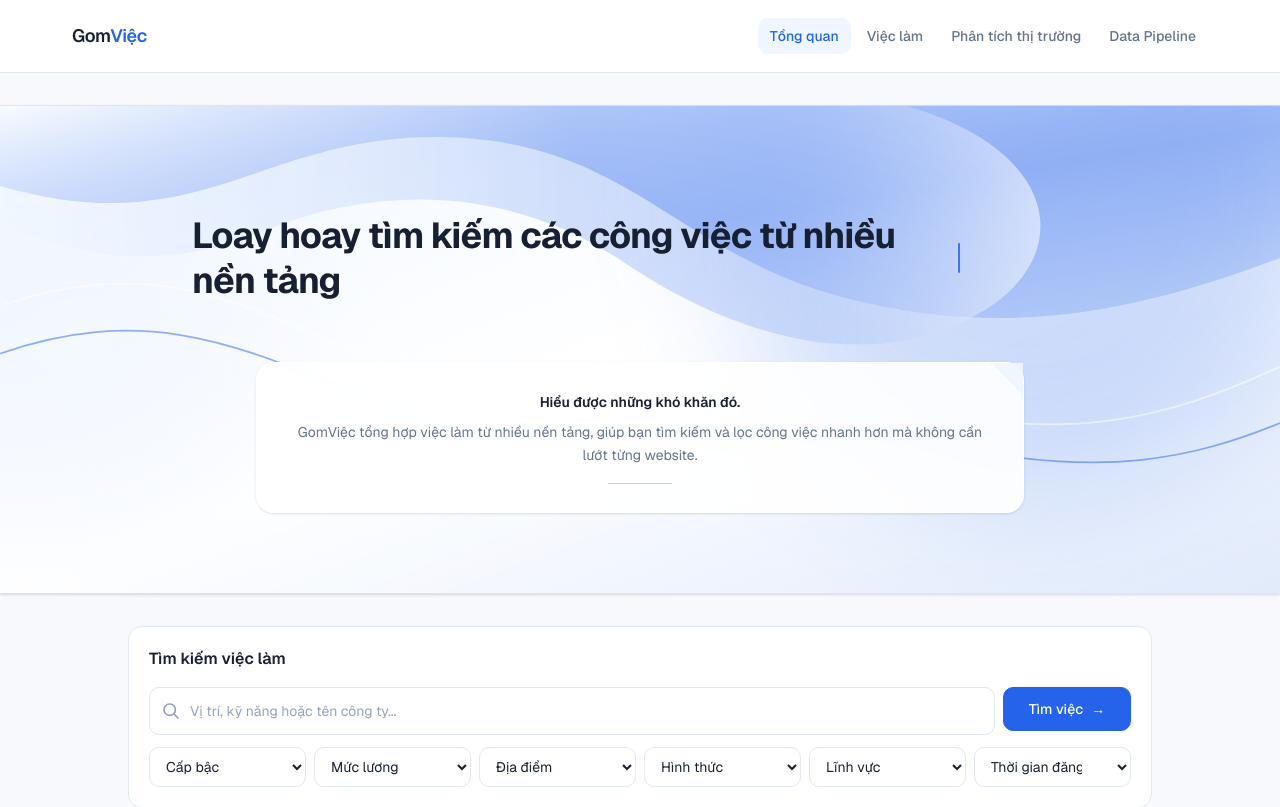
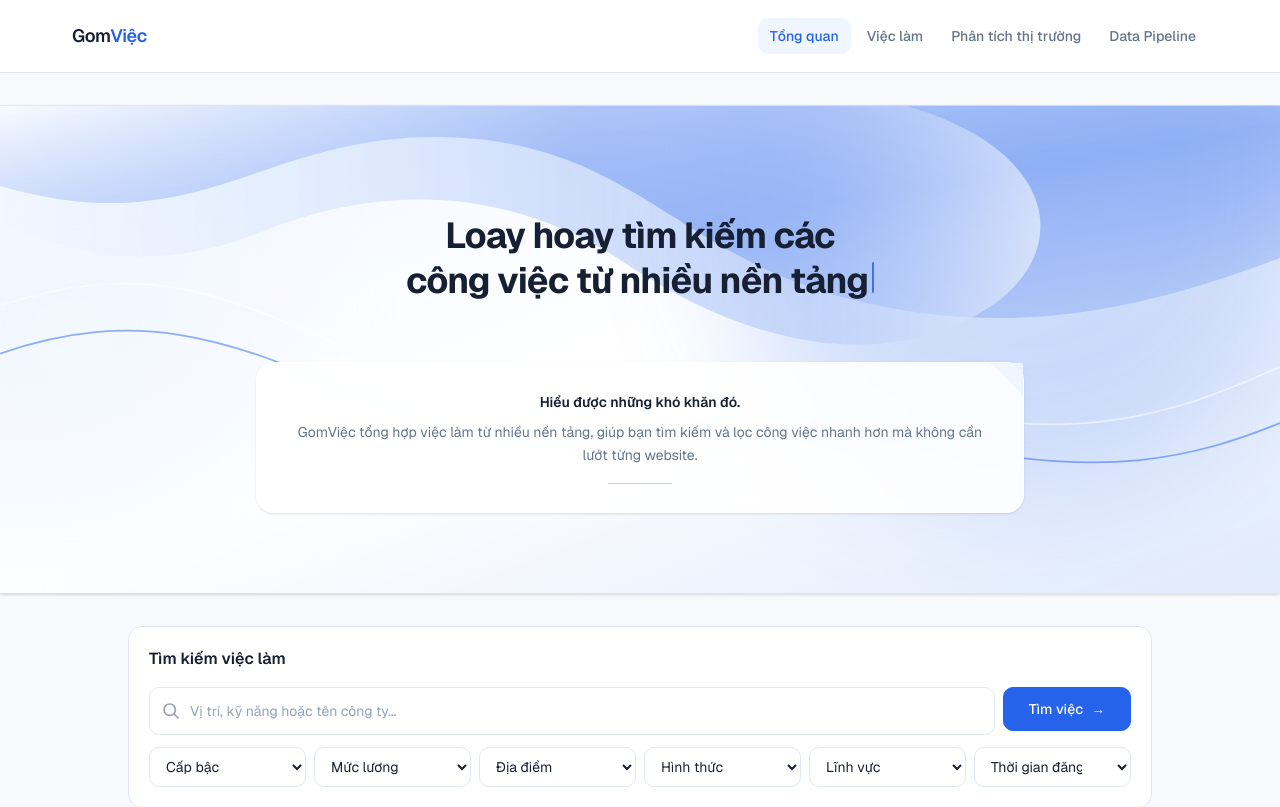
Before and after one commit to VoHoangPhucDTA/job-discovery-platform, a Next.js app in the folder frontend/: page / in a window 1280 px wide. Shown: the top 807 px of the page. Built offline with nearby package versions, Linux system fonts and the light colour scheme.

Commit message:
Center animated hero heading with balanced two-line layout

```diff
--- a/frontend/app/components/home-hero-heading.tsx
+++ b/frontend/app/components/home-hero-heading.tsx
@@ -52,16 +52,27 @@ export function HomeHeroHeading() {
     };
   }, [isDeleting, messageIndex, visibleText]);
 
+  const firstLineLength = [
+    "Loay hoay tìm kiếm các",
+    "Không biết nên ứng tuyển",
+    "Tốn thời gian tìm kiếm",
+  ][messageIndex].length;
+  const firstLine = visibleText.slice(0, firstLineLength);
+  const secondLine = visibleText.length > firstLineLength
+    ? visibleText.slice(firstLineLength + 1)
+    : "";
+
   return (
     <h1
       aria-label="Tìm kiếm việc làm từ nhiều nền tảng và nhanh chóng tìm được công việc phù hợp."
-      className="mx-0 flex min-h-[190px] w-full max-w-3xl items-center justify-start text-left text-page-title font-bold leading-tight tracking-tight text-foreground min-[480px]:min-h-[152px] sm:min-h-[176px] sm:text-display md:min-h-[144px]"
+      className="mx-auto flex min-h-[190px] w-full items-center justify-center text-center text-page-title font-bold leading-tight tracking-tight text-foreground sm:min-h-[176px] sm:text-display md:min-h-[144px]"
     >
-      <span aria-hidden="true">{visibleText}</span>
-      <span
-        aria-hidden="true"
-        className="ml-1 inline-block h-[0.85em] w-[2px] shrink-0 rounded-full bg-primary motion-safe:animate-pulse"
-      />
+      <span aria-hidden="true" className="block w-full text-balance">
+        {firstLine}
+        <br />
+        {secondLine}
+        <span className="ml-1 inline-block h-[0.85em] w-[2px] align-baseline rounded-full bg-primary motion-safe:animate-pulse" />
+      </span>
     </h1>
   );
 }
```
